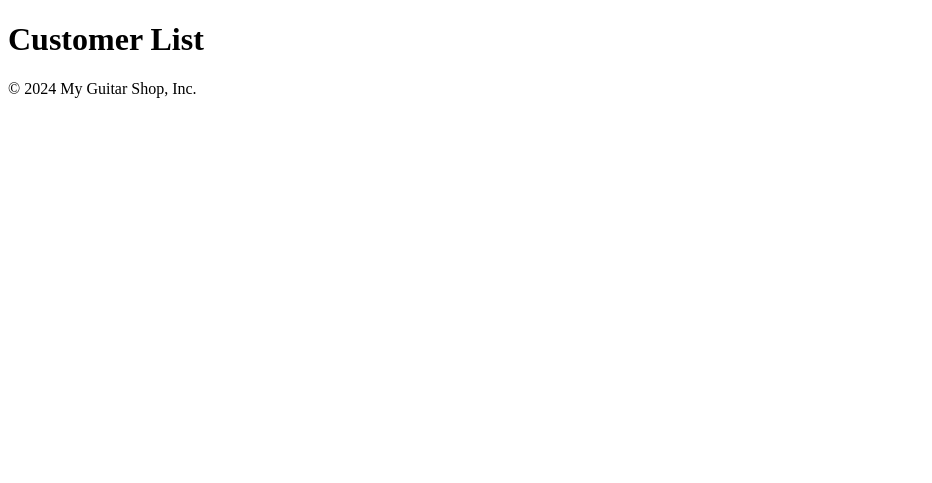
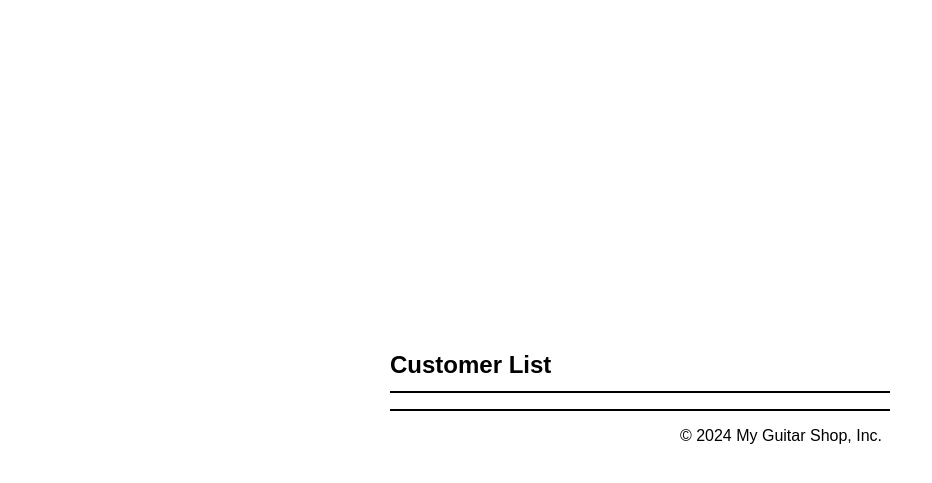
Before and after one commit to erodriguez13/INF653_Back-End_Projects, a PHP site: page / in a window 1280 px wide. Shown: the top 483 px of the page, without its empty margins (0-932 px from the left). Run offline with PHP 8.4, Linux system fonts and the light colour scheme; data that the repository does not hold is empty.

Commit message:
Add files via upload

```diff
--- a/03week/css/main.css
+++ b/03week/css/main.css
@@ -1 +1,49 @@
-main.css
+* {
+  margin: 0;
+  padding: 0;
+  box-sizing: border-box;
+}
+.bold {
+  font-weight: bold;
+}
+html {
+  font-family: Arial, Helvetica, sans-serif;
+  font-size: 16px;
+}
+body {
+  width: 100%;
+  min-height: 100vh;
+  background: #fff;
+  padding: 20px;
+  display: flex;
+  flex-direction: column;
+  justify-content: center;
+  align-items: center;
+}
+header,
+main,
+footer {
+  width: 100%;
+  max-width: 500px;
+}
+header {
+  border-bottom: 2px solid #000;
+}
+h1 {
+  font-size: 1.5rem;
+  padding: 0.5em 0;
+  color: #000;
+}
+section {
+  padding-bottom: 1.5rem;
+  padding: 0.5rem 0;
+}
+footer {
+  border-top: 2px solid #000;
+  padding-right: 0.5rem;
+}
+footer > p {
+  text-align: right;
+  font-size: 1rem;
+  margin: 1rem 0;
+}
```
